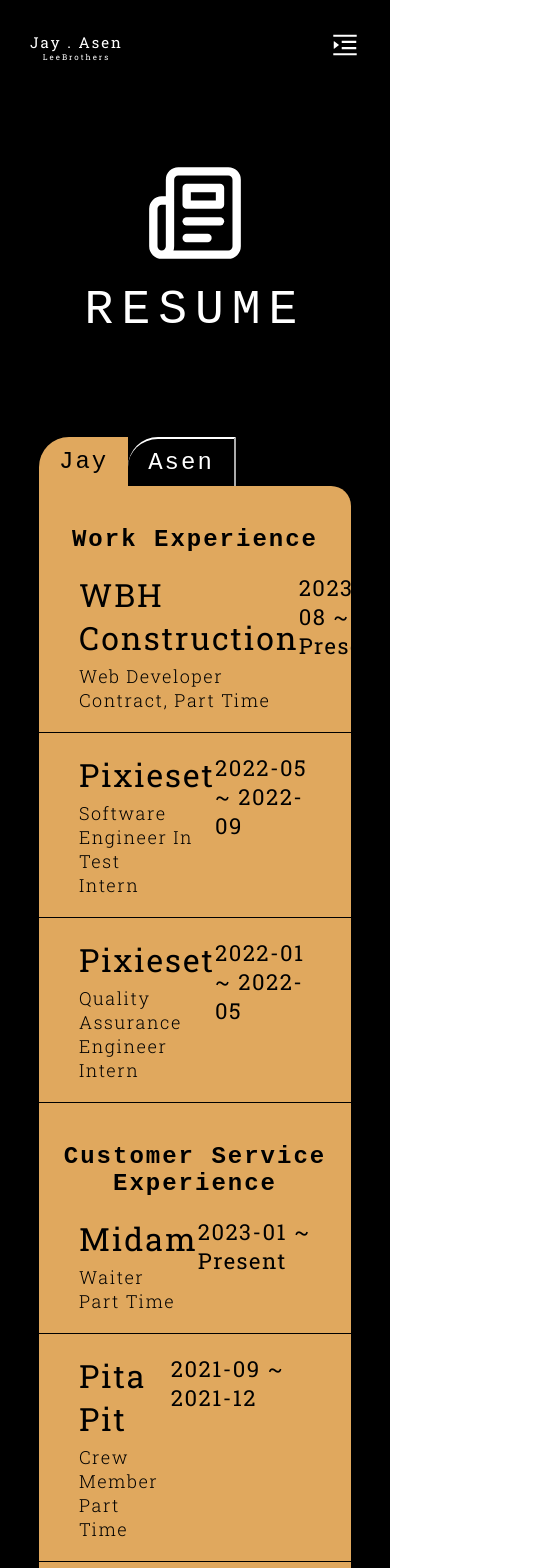
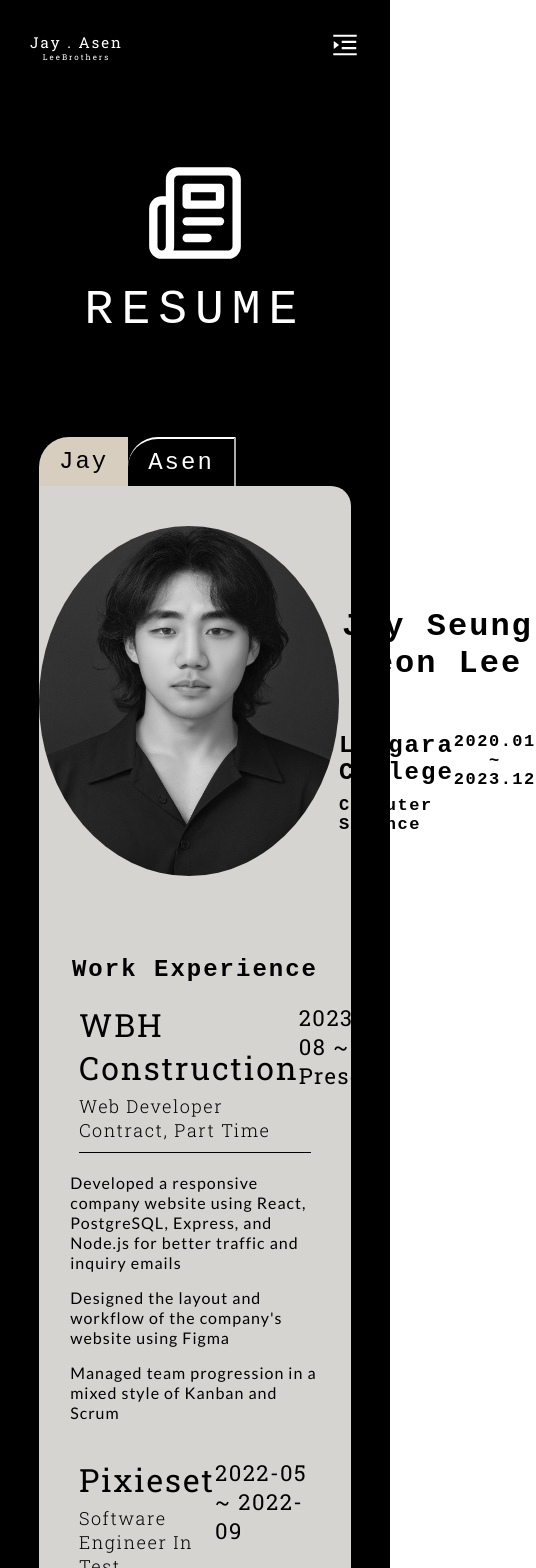
Before and after one commit to LeeJay0126/jayasen, a React (Create React App) app: page /about in a window 390 px wide. Shown: the top 1568 px of the page, 536 px wide, since content can reach past the window. Built offline with nearby package versions, Linux system fonts and the light colour scheme; a web font is replaced by a local one.

Commit message:
resume part done except for media queries

```diff
--- a/src/Pages/About/About.css
+++ b/src/Pages/About/About.css
@@ -69,7 +69,7 @@
     padding: 10px 20px;
     border-radius: 30px 0 0 0;
     border: transparent;
-    background-color: rgb(224, 168, 94);
+    background-color: rgb(216, 206, 192);
     color: black;
     cursor: pointer;
 }
@@ -86,20 +86,93 @@
     Resume Components
 */
 
+.resumeHero {
+    padding: 40px 0px;
+    display: grid;
+    grid-template-columns: 1fr 2fr;
+    align-items: center;
+    justify-items: center;
+    /* display: flex;
+    justify-content:space-evenly */
+    /* gap: 2vw; */
+}
+
+.resumeImage {
+    border-radius: 80%;
+    width: 300px;
+    height: 350px;
+}
+
+.resumeHeroHeading {
+    text-align: center;
+    padding-top: 40px;
+    padding-bottom: 50px;
+    letter-spacing: 2px;
+    font-family: 'Courier New', Courier, monospace;
+    font-size: 32px;
+}
+
+.resumeHero aside {
+    display: flex;
+    flex-direction: column;
+    width: 100%;
+}
+
+.Education {
+    display: flex;
+    width: 100%;
+    justify-content: space-around;
+}
+
+.EducationRight {
+    width: 100%;
+}
+
+.EducationRight h2 {
+    font-family: 'Courier New', Courier, monospace;
+    padding-bottom: 10px;
+    letter-spacing: 2px;
+    font-size: 24px;
+}
+
+.EducationRight h3 {
+    font-family:'Courier New', Courier, monospace;
+    font-size: 17px;
+    letter-spacing: 1.5px;
+}
+
+.EducationLeft {
+    width: 100%;
+}
+
+.EducationLeft h3 {
+    text-align: center;
+    font-family: 'Courier New', Courier, monospace;
+    font-size: 17px;
+    letter-spacing: 1.5px;
+}
+
+
 .resumeContainer {
     width: 100%;
     margin: 0 auto;
-    background-color: rgb(224, 168, 94);
+    background-color: rgb(214, 212, 209);
     border-radius: 0 20px 20px 20px;
     margin-bottom: 100px;
+    padding-bottom: 30px;
 }
 
 .ResumeList {
     display: flex;
     justify-content: space-between;
-    padding: 20px 40px;
+    margin: 20px 40px;
+    padding-bottom: 10px;
     font-family: 'Courier New', Courier, monospace;
     border-bottom: 1px black solid;
+}
+
+.ResumeList:last-child {
+    border: none;
 }
 
 .ResumeList h3 {
@@ -120,6 +193,21 @@
     font-weight: 400;
 }
 
+
+.workDescription {
+    width: 80%;
+    margin: 0 auto;
+}
+
+.jobDesc{
+    list-style:none;
+    line-height: 20px;
+    padding-bottom: 15px;
+    letter-spacing: 1px;
+    font-size: 16px;
+}
+
+
 /* .resumeListContainer {
 
 } */
--- a/src/Pages/About/About.js
+++ b/src/Pages/About/About.js
@@ -1,9 +1,6 @@
 import Footer from "../../SharedComponents/Footer/Footer";
 import Menu from "../../SharedComponents/Menu/Menu";
 import './About.css';
-import AboutIntro from "./Resume";
-import jayProfile from "../../SharedComponents/Imgs/SoloImages/Jay/jayProfile1.jpg";
-import asenProfile from "../../SharedComponents/Imgs/SoloImages/Asen/asenProfile1.jpg";
 import { LuNewspaper } from "react-icons/lu";
 import { useState } from "react";
 import Resume from "./Resume";
@@ -12,8 +9,8 @@
 const About = () => {
     const [resumeOwner, setResume] = useState(true);
 
-    const ResumeDisplayHandler = () => {
-        setResume(!resumeOwner);
+    const ResumeDisplayHandler = (bool) => {
+        setResume(bool);
     };
 
     return (
@@ -27,8 +24,8 @@
             </section>
             <section className="ResumeDisplayArea">
                 <div className="ResumeDisplayButtonContainer">
-                    <button className={resumeOwner ? "ResumeDisplayButtonN" : "ResumeDisplayButton"} onClick={ResumeDisplayHandler}>Jay</button>
-                    <button className={resumeOwner ? "ResumeDisplayButton" : "ResumeDisplayButtonN"} onClick={ResumeDisplayHandler}>Asen</button>
+                    <button className={resumeOwner ? "ResumeDisplayButtonN" : "ResumeDisplayButton"} onClick={()=>ResumeDisplayHandler(true)}>Jay</button>
+                    <button className={resumeOwner ? "ResumeDisplayButton" : "ResumeDisplayButtonN"} onClick={()=>ResumeDisplayHandler(false)}>Asen</button>
                 </div>
                 <Resume resumeOwner={resumeOwner} />
             </section>
--- a/src/Pages/About/Asen/AsenProfessional.js
+++ b/src/Pages/About/Asen/AsenProfessional.js
@@ -1,7 +1,7 @@
 const AsenProfessional = [
-    ["Deloitte", "Data Analysist", "2023-07", "Present", "Full Time"],
-    ["Deloitte", "Data Analysist", "2022-01", "2023-01", "Intern"],
-    ["Some Company", "Something", "2015-04", "2016-06", "Part Time"]
+    ["Deloitte", "Data Analysist", "2023-07", "Present", "Full Time",[""]],
+    ["Deloitte", "Data Analysist", "2022-01", "2023-01", "Intern",[""]],
+    ["Some Company", "Something", "2015-04", "2016-06", "Part Time",[""]]
 ];
 
 export default AsenProfessional;
--- a/src/Pages/About/Asen/AsenWorkExperience.js
+++ b/src/Pages/About/Asen/AsenWorkExperience.js
@@ -1,6 +1,6 @@
 const AsenWorkExperience = [
-    ["WirelessWave", "Sales Associate", "2018-06", "2021-09", "Part Time"],
-    ["Sushi Oyama", "Waiter", "2015-04", "2016-06", "Part Time"]
+    ["WirelessWave", "Sales Associate", "2018-06", "2021-09", "Part Time",[""]],
+    ["Sushi Oyama", "Waiter", "2015-04", "2016-06", "Part Time",[""]]
 ];
 
 export default AsenWorkExperience;
--- a/src/Pages/About/Jay/JayProfessional.js
+++ b/src/Pages/About/Jay/JayProfessional.js
@@ -1,7 +1,20 @@
 const JayProfessional = [
-    ["WBH Construction", "Web Developer", "2023-08", "Present", "Contract, Part Time"],
-    ["Pixieset", "Software Engineer In Test", "2022-05", "2022-09", "Intern"],
-    ["Pixieset", "Quality Assurance Engineer", "2022-01", "2022-05", "Intern"]
+    ["WBH Construction", "Web Developer", "2023-08", "Present", "Contract, Part Time",
+        ["Developed a responsive company website using React, PostgreSQL, Express, and Node.js  for better traffic and inquiry emails",
+        "Designed the layout and workflow of the company's website using Figma",
+        "Managed team progression in a mixed style of Kanban and Scrum"]
+    ],
+    ["Pixieset", "Software Engineer In Test", "2022-05", "2022-09", "Intern",
+        ["Automated 300+ smoke test cases and 50+ Regression test cases to Pixieset's automation codebase",
+        "Maintained upkeep of features in the company by running weekly smoke testing and regression testing after every feature changes",
+        "Contributed to Studio Manager's end-to-end feature release testing"]
+    ],
+    ["Pixieset", "Quality Assurance Engineer", "2022-01", "2022-05", "Intern",
+        ["Ensured team's stable feature release through manual and database testing",
+        "Generated 500+ test cases for the team's feature releases ",
+        "Contributed actively in sprint retrospectives and planning to collaboratively work towards enhanced team culture and practices",
+        "Generated bi-weekly team report for sprint retrospectives to better communicate and forecast team's progression"]
+    ]
 ];
 
 export default JayProfessional;
--- a/src/Pages/About/Jay/JayWorkExperience.js
+++ b/src/Pages/About/Jay/JayWorkExperience.js
@@ -1,9 +1,9 @@
 
 const JayWorkExperience = [
-    ["Midam", "Waiter", "2023-01", "Present", "Part Time"],
-    ["Pita Pit", "Crew Member", "2021-09", "2021-12", "Part Time"],
-    ["Kitchen Dada", "Waiter", "2021-01", "2021-06", "Part Time"],
-    ["Tapestry Retirement Home", "Waiter", "2020-02", "2020-12", "Part Time"]
+    ["Midam", "Waiter", "2023-01", "Present", "Part Time",[""]],
+    ["Pita Pit", "Crew Member", "2021-09", "2021-12", "Part Time",[""]],
+    ["Kitchen Dada", "Waiter", "2021-01", "2021-06", "Part Time",[""]],
+    ["Tapestry Retirement Home", "Waiter", "2020-02", "2020-12", "Part Time",[""]]
 ];
 
 export default JayWorkExperience;
--- a/src/Pages/About/Resume.js
+++ b/src/Pages/About/Resume.js
@@ -6,6 +6,8 @@
 import JayWorkExperience from "./Jay/JayWorkExperience";
 import AsenProfessional from "./Asen/AsenProfessional";
 import AsenWorkExperience from "./Asen/AsenWorkExperience";
+import JayPicture from "../../SharedComponents/Imgs/SoloImages/Jay/jayProfile1.jpg"
+import AsenPicture from "../../SharedComponents/Imgs/SoloImages/Asen/asenProfile1.jpg"
 
 const Resume = (props) => {
     const JayProfessionalList = JayProfessional.map((jobs) =>
@@ -15,6 +17,7 @@
         type={jobs[4]}
         startDate={jobs[2]}
         endDate={jobs[3]}
+        jobDescription={jobs[5]}
         key={jobs[3]}
     />
     ));
@@ -25,6 +28,7 @@
         type={jobs[4]}
         startDate={jobs[2]}
         endDate={jobs[3]}
+        jobDescription={jobs[5]}
         key={jobs[3]}
     />
     ));
@@ -35,6 +39,7 @@
         type={jobs[4]}
         startDate={jobs[2]}
         endDate={jobs[3]}
+        jobDescription={jobs[5]}
         key={jobs[3]}
     />
     ));
@@ -45,12 +50,36 @@
         type={jobs[4]}
         startDate={jobs[2]}
         endDate={jobs[3]}
+        jobDescription={jobs[5]}
         key={jobs[3]}
     />
     ));
 
     const Jay = (
         <section className="resumeContainer">
+            <section className="resumeHero">
+                <img src={JayPicture} alt="jay for resume" className="resumeImage" />
+                <aside>
+                    <h2 className="resumeHeroHeading">
+                        Jay Seung Yeon Lee
+                    </h2>
+                    <div className="Education">
+                        <div className="EducationRight">
+                            <h2>
+                                Langara College
+                            </h2>
+                            <h3>
+                                Computer Science
+                            </h3>
+                        </div>
+                        <div className="EducationLeft">
+                            <h3>
+                                2020.01 ~ 2023.12
+                            </h3>
+                        </div>
+                    </div>
+                </aside>
+            </section>
             <h2 className="resumeHeading">
                 Work Experience
             </h2>
@@ -68,6 +97,29 @@
 
     const Asen = (
         <section className="resumeContainer">
+            <section className="resumeHero">
+                <img src={AsenPicture} alt="jay for resume" className="resumeImage" />
+                <aside>
+                    <h2 className="resumeHeroHeading">
+                        Asen Woo Change Lee
+                    </h2>
+                    <div className="Education">
+                        <div className="EducationRight">
+                            <h2>
+                                University of British Columbia
+                            </h2>
+                            <h3>
+                                Statistics
+                            </h3>
+                        </div>
+                        <div className="EducationLeft">
+                            <h3>
+                                2017.09 ~ 2023.04
+                            </h3>
+                        </div>
+                    </div>
+                </aside>
+            </section>
             <h2 className="resumeHeading">
                 Work Experience
             </h2>
--- a/src/Pages/About/ResumeComponent.js
+++ b/src/Pages/About/ResumeComponent.js
@@ -1,8 +1,15 @@
 
 const ResumeComponent = (props) => {
 
+    const jobDesc = props.jobDescription.map((desc) => (
+        <li className="jobDesc" key={desc}>
+            {desc}
+        </li>
+    ));
+
     return (
-        <li className="ResumeList">
+        <li>
+        <section className="ResumeList">
             <div className="ResumeListLeft">
                 <h3 className="ResumeListHeading">
                     {props.company}
@@ -19,6 +26,12 @@
                     {props.startDate} ~ {props.endDate}
                 </h4>
             </div>
+        </section>
+        <section className="workDescription">
+            <ul>
+                {jobDesc}
+            </ul>
+        </section>
         </li>
     );
 }
```
